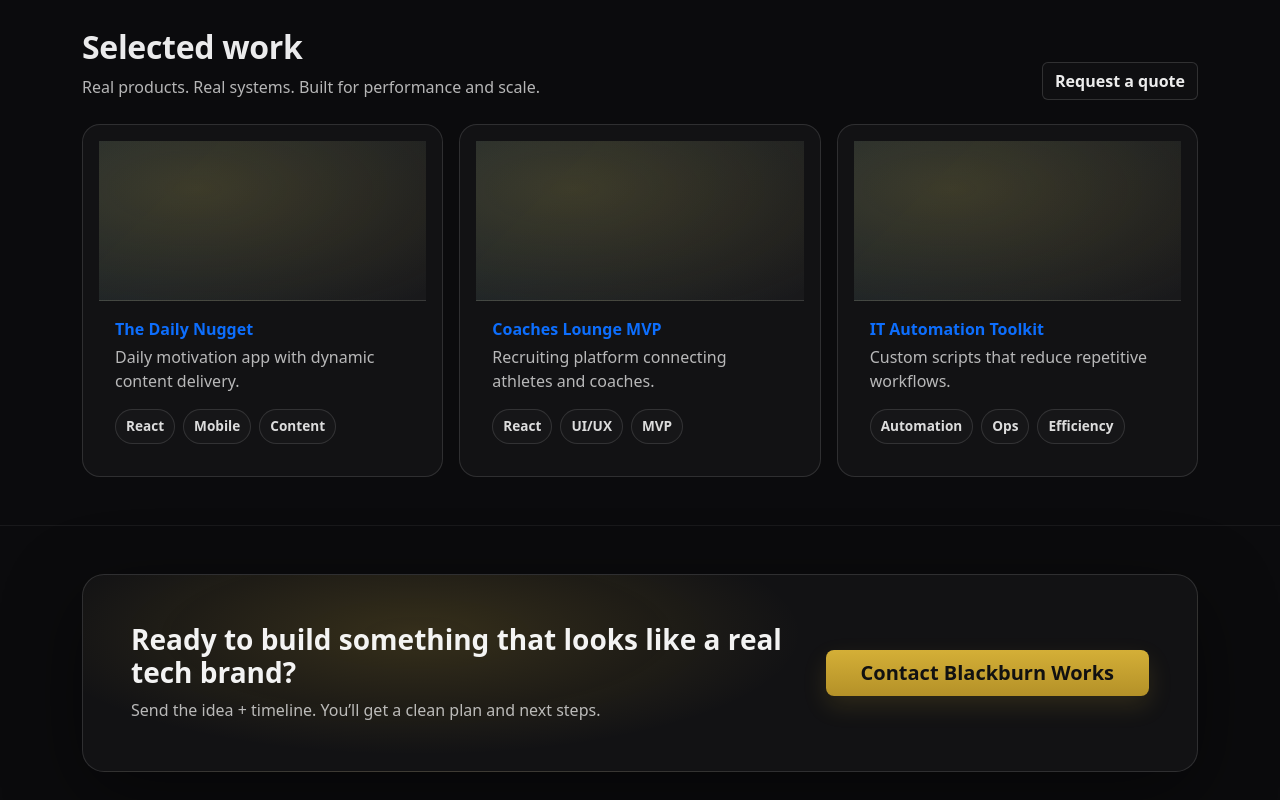
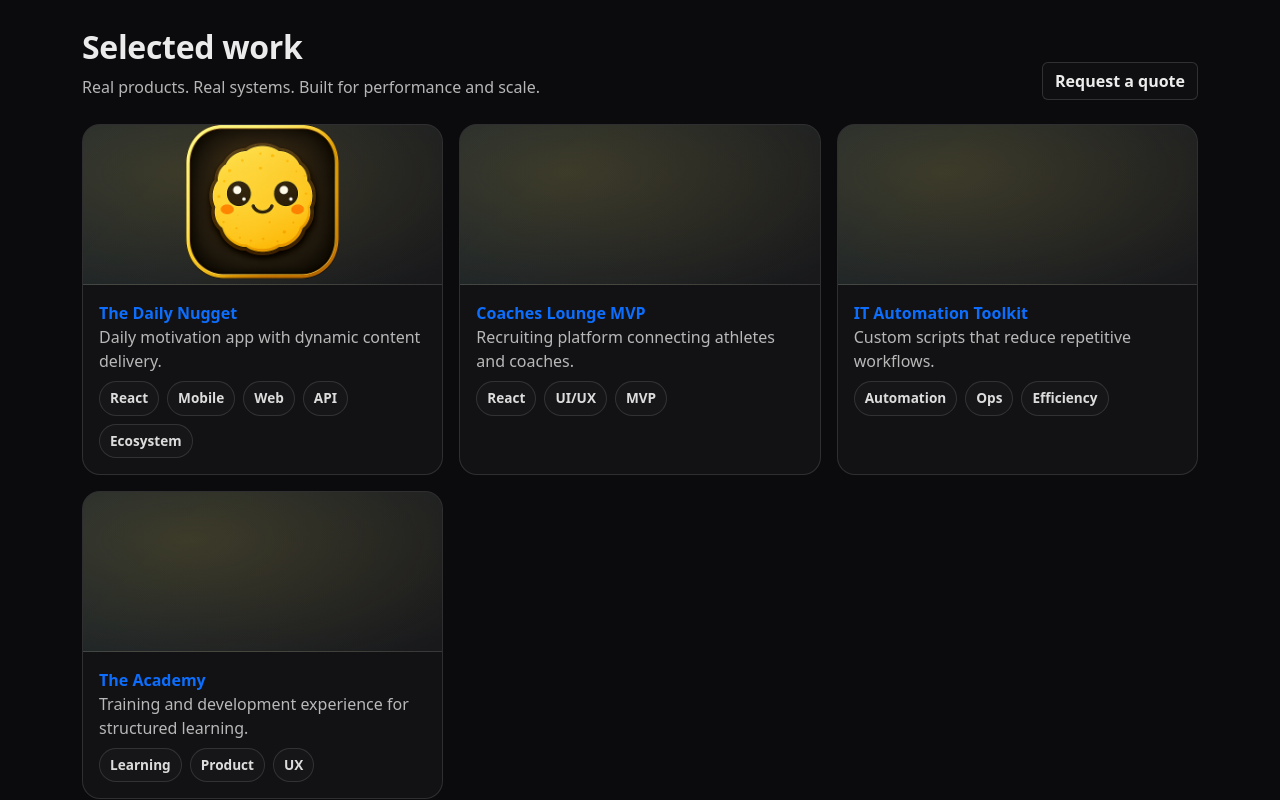
Before and after one commit to MattBlackburnCodes/Blackburn_Works_WP, a React (Vite) app: page / in a window 1280 px wide. Shown: the part 2020-2820 px from the top of the page. Built offline with nearby package versions, Linux system fonts and the light colour scheme.

Commit message:
Updated the selected work to us a map instead of hard coding

```diff
--- a/src/App.jsx
+++ b/src/App.jsx
@@ -269,24 +269,16 @@ function HomePage() {
           </div>
 
           <div className="row g-3">
-            <CaseStudy
-              title="The Daily Nugget"
-              desc="Daily motivation app with dynamic content delivery."
-              tags={["React", "Mobile", "Content"]}
-              to="/work/the-daily-nugget"
-            />
-            <CaseStudy
-              title="Coaches Lounge MVP"
-              desc="Recruiting platform connecting athletes and coaches."
-              tags={["React", "UI/UX", "MVP"]}
-              to="/work/coaches-lounge"
-            />
-            <CaseStudy
-              title="IT Automation Toolkit"
-              desc="Custom scripts that reduce repetitive workflows."
-              tags={["Automation", "Ops", "Efficiency"]}
-              to="/work/automation-tools"
-            />
+            {WORK_ITEMS.map((item) => (
+              <CaseStudy
+                key={item.slug}
+                title={item.title}
+                desc={item.desc}
+                tags={item.tags}
+                to={`/work/${item.slug}`}
+                image={item.image}
+              />
+            ))}
           </div>
         </div>
       </section>
@@ -588,22 +580,30 @@ function Feature({ icon, title, desc }) {
   );
 }
 
-function CaseStudy({ title, desc, tags, to }) {
+function CaseStudy({ title, desc, tags, to, image }) {
   return (
-    <div className="col-lg-4">
-      <Link to={to} className="bw-case p-3 h-100 d-block text-decoration-none">
-        <div className="bw-thumb" />
+    <div className="col-md-4">
+      <Link to={to} className="bw-case h-100 d-block text-decoration-none">
+
+        <div className="bw-thumb">
+          {image && (
+            <img src={image} alt={title} className="bw-thumbImg" />
+          )}
+        </div>
+
         <div className="p-3">
           <div className="bw-caseTitle">{title}</div>
-          <div className="bw-caseDesc mt-1">{desc}</div>
-          <div className="d-flex flex-wrap gap-2 mt-3">
-            {tags.map((t) => (
-              <span key={t} className="bw-tagTech">
-                {t}
+          <div className="bw-caseDesc">{desc}</div>
+
+          <div className="d-flex flex-wrap gap-2 mt-2">
+            {tags.map((tag, i) => (
+              <span key={i} className="bw-tagTech">
+                {tag}
               </span>
             ))}
           </div>
         </div>
+
       </Link>
     </div>
   );
--- a/src/index.css
+++ b/src/index.css
@@ -559,10 +559,21 @@
 
 .bw-thumb {
   height: 160px;
+  border-bottom: 1px solid rgba(255,255,255,0.10);
+  display: flex;
+  align-items: center;
+  justify-content: center;
+  overflow: hidden;
   background:
-    radial-gradient(600px 260px at 30% 30%, rgba(212, 175, 55, 0.18), transparent 55%),
-    linear-gradient(135deg, rgba(115, 200, 255, 0.1), rgba(255, 255, 255, 0.03));
-  border-bottom: 1px solid rgba(255, 255, 255, 0.1);
+    radial-gradient(600px 260px at 30% 30%, rgba(212,175,55,0.18), transparent 55%),
+    linear-gradient(135deg, rgba(115,200,255,0.10), rgba(255,255,255,0.03));
+}
+
+.bw-thumbImg {
+  max-width: 100%;
+  max-height: 150%;
+  object-fit: contain;
+  display: block;
 }
 
 .bw-caseTitle {
```
